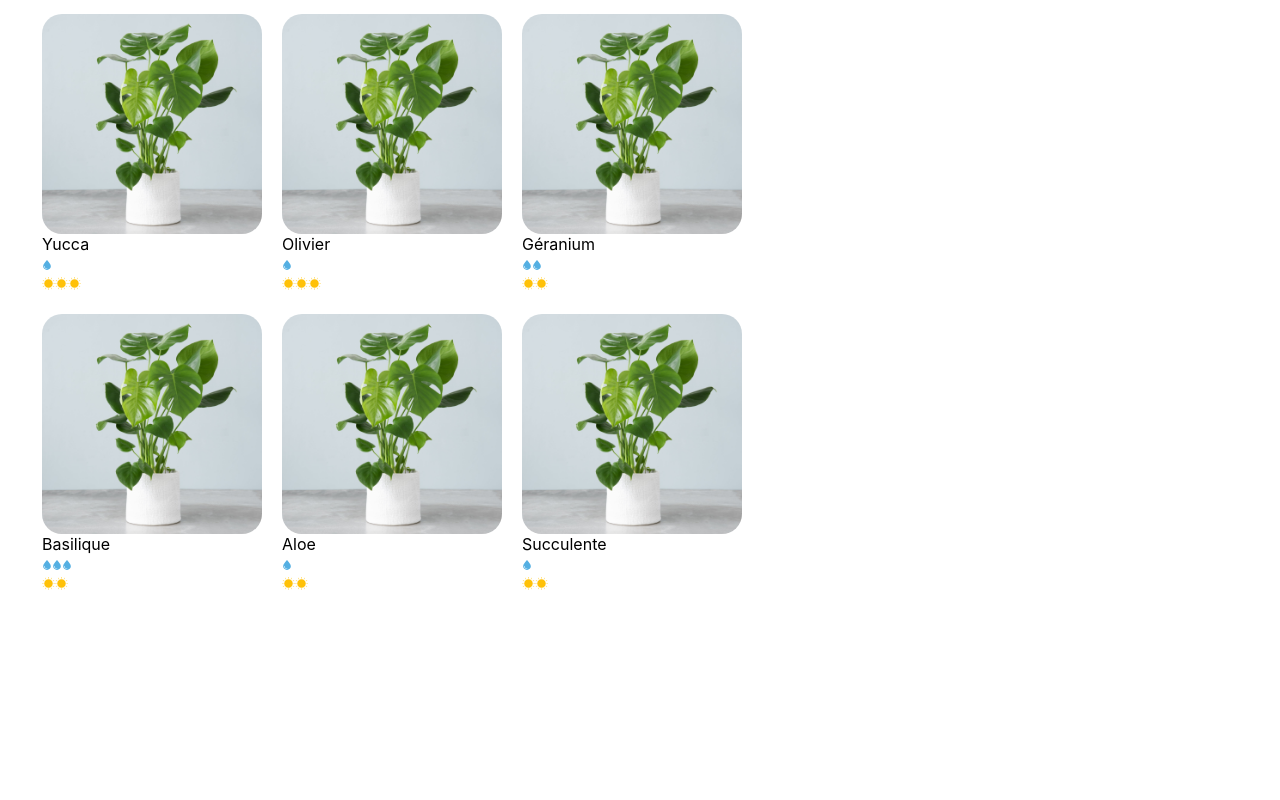
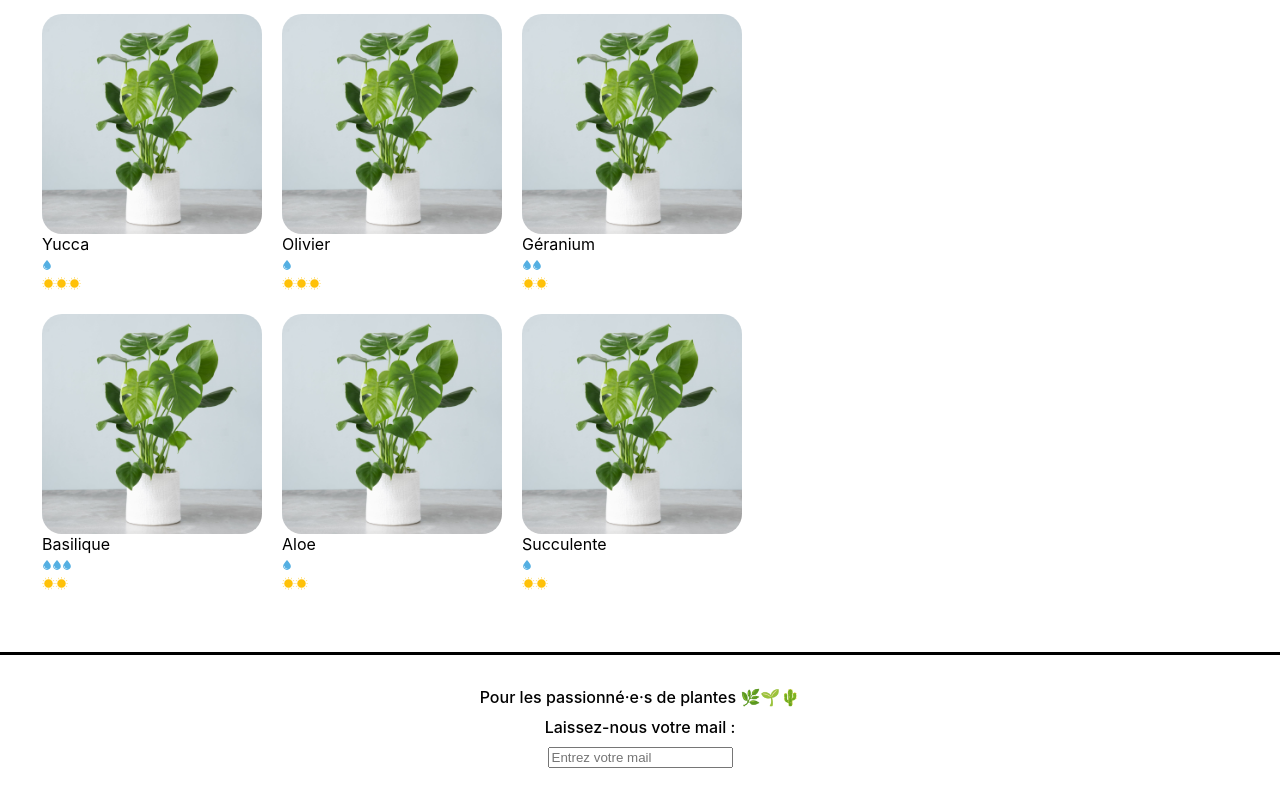
Before and after one commit to ilo-etech/maison-jungle, a React (Create React App) app: page / in a window 1280 px wide. Shown: the part 670-1470 px from the top of the page. Before the commit the page ends 1322 px from the top, so only its background shows below. Built offline with nearby package versions, Linux system fonts and the light colour scheme.

Commit message:
[IMP] Add event and use state local with use_state

```diff
--- a/src/components/App.js
+++ b/src/components/App.js
@@ -2,6 +2,7 @@
 import logo from '../assets/logo.png'
 // import Cart from './Cart'
 import ShoppingList from './ShoppingList'
+import Footer from './Footer'
 
 function App() {
 	return (
@@ -12,6 +13,7 @@
 			</Banner>
 			{/* <Cart /> */}
 			<ShoppingList />
+			<Footer />
 		</div>
 	)
 }
--- a/src/components/CareScale.js
+++ b/src/components/CareScale.js
@@ -1,5 +1,13 @@
 import Sun from '../assets/sun.svg'
 import Water from '../assets/water.svg'
+
+// Ici, il s'agit d'une manière de faire.
+//Vous auriez aussi pu utiliser une fonction qui retourne l'élément souhaité, ou bien faire directement des conditions
+const quantityLabel = {
+	1: 'peu',
+	2: 'modérément',
+	3: 'beaucoup'
+}
 
 function CareScale({ scaleValue, careType }) {
 	const range = [1, 2, 3]
@@ -11,7 +19,14 @@
 		)
 
 	return (
-		<div>
+		<div
+			onClick={() =>
+				alert(
+					`Cette plante requiert ${quantityLabel[scaleValue]} ${careType === 'light' ? 'de lumière' : "d'arrosage"
+					}`
+				)
+			}
+		>
 			{range.map((rangeElem) =>
 				scaleValue >= rangeElem ? (
 					<span key={rangeElem.toString()}>{scaleType}</span>
--- /dev/null
+++ b/src/components/Footer.js
@@ -0,0 +1,33 @@
+import { useState } from 'react'
+import '../styles/Footer.css'
+
+function Footer() {
+	const [inputValue, setInputValue] = useState('')
+
+	function handleInput(e) {
+		setInputValue(e.target.value)
+	}
+
+	function handleBlur() {
+		if (!inputValue.includes('@')) {
+			alert("Attention, il n'y a pas d'@, ceci n'est pas une adresse valide 😥")
+		}
+	}
+
+	return (
+		<footer className='lmj-footer'>
+			<div className='lmj-footer-elem'>
+				Pour les passionné·e·s de plantes 🌿🌱🌵
+			</div>
+			<div className='lmj-footer-elem'>Laissez-nous votre mail :</div>
+			<input
+				placeholder='Entrez votre mail'
+				onChange={handleInput}
+				value={inputValue}
+				onBlur={handleBlur}
+			/>
+		</footer>
+	)
+}
+
+export default Footer
--- /dev/null
+++ b/src/styles/Footer.css
@@ -0,0 +1,14 @@
+.lmj-footer {
+	color: black;
+	padding: 32px;
+	border-top: solid 3px black;
+	display: flex;
+	justify-content: flex-start;
+	flex-direction: column;
+	align-items: center;
+	font-weight: 500;
+}
+
+.lmj-footer-elem {
+	margin-bottom: 10px;
+}
```
